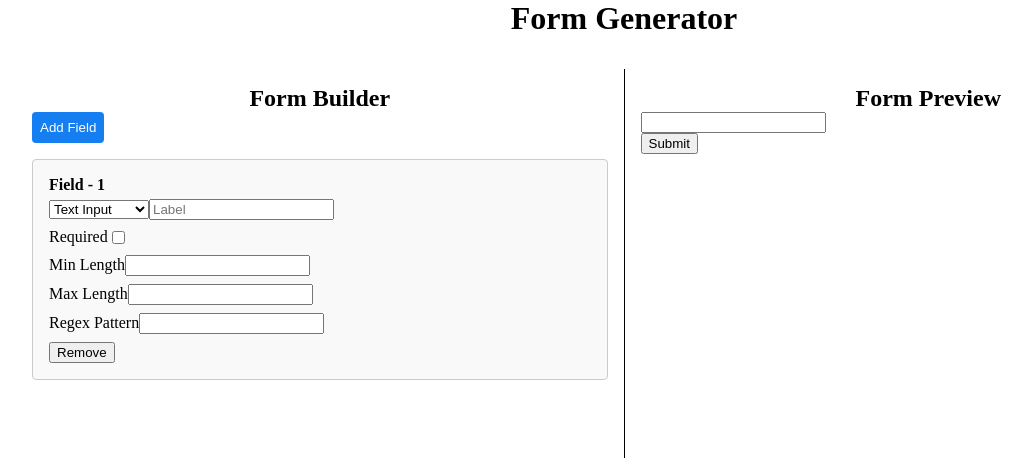
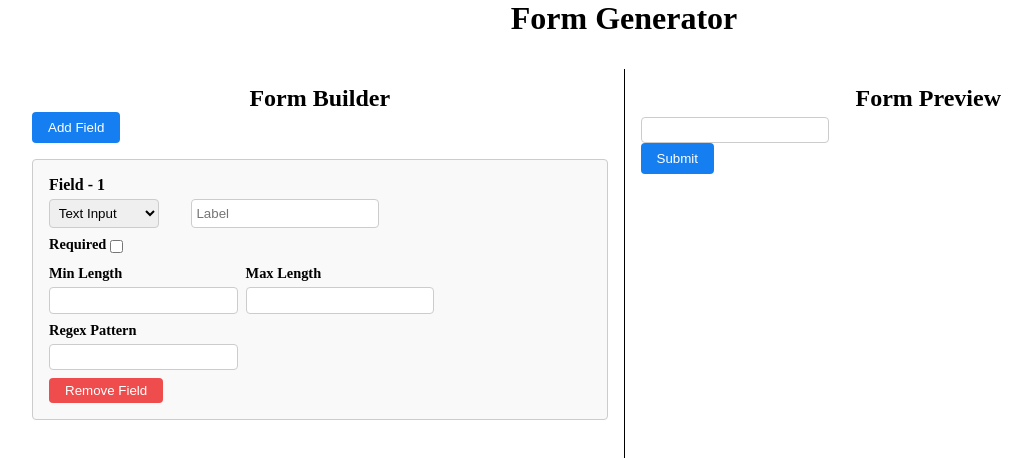
Before and after one commit to Priyanshu-24/react-form-generator, a React (Vite) app: page / in a window 1280 px wide. Both pictures are taken after a click on the button "Add Field". Shown: the top 458 px of the page, without its empty margins (16-1047 px from the left). Built offline with nearby package versions, Linux system fonts and the light colour scheme.

Commit message:
styling done for form builder

```diff
--- a/src/components/FormBuilder/FormFieldConfig.jsx
+++ b/src/components/FormBuilder/FormFieldConfig.jsx
@@ -25,6 +25,7 @@ const FormFieldConfig = ({ field, onRemove, onUpdate, index }) => {
   return (
     <div className="field-config-container">
       <div className="field-config-label">Field - {index + 1}</div>
+      <div className="field-config-option-container">
         <select value={field?.type} onChange={handleTypeChange}>
           {fieldTypes.map((type) => (
             <option key={type.value} value={type.value}>
@@ -38,12 +39,15 @@ const FormFieldConfig = ({ field, onRemove, onUpdate, index }) => {
           onChange={handleLabelChange}
           placeholder="Label"
         />
+      </div>
       <FormValidation
         type={field?.type}
         validation={field?.validation}
         onChange={handleValidationChange}
       />
-      <button onClick={onRemove}>Remove</button>
+      <button className="remove-field-btn" onClick={onRemove}>
+        Remove Field
+      </button>
     </div>
   );
 };
--- a/src/components/FormBuilder/FormValidation.jsx
+++ b/src/components/FormBuilder/FormValidation.jsx
@@ -40,7 +40,7 @@ const FormValidation = ({ validation, onChange, type }) => {
         />
       </div>
       {(type === FIELD_VALUES?.TEXT || type === FIELD_VALUES?.TEXTAREA) && (
-        <>
+        <div className="min-max-container">
           <div>
             <label>Min Length</label>
             <input
@@ -66,7 +66,7 @@ const FormValidation = ({ validation, onChange, type }) => {
               onChange={handlePatternChange}
             />
           </div>
-        </>
+        </div>
       )}
     </div>
   );
--- a/src/components/FormPreview/FormPreview.jsx
+++ b/src/components/FormPreview/FormPreview.jsx
@@ -70,7 +70,11 @@ const FormPreview = () => {
             )}
           </div>
         ))}
-        <button type="submit">Submit</button>
+        {fields?.length > 0 && (
+          <button className="submit-btn" type="submit">
+            Submit
+          </button>
+        )}
       </form>
     </div>
   );
--- a/src/index.css
+++ b/src/index.css
@@ -27,11 +27,13 @@ h2 {
   border-right: 1px solid #000000;
 }
 
-.add-field-btn {
+.add-field-btn,
+.submit-btn,
+.remove-field-btn {
   background-color: #157ff1;
   color: #fff;
   border: none;
-  padding: 0.5rem;
+  padding: 0.5rem 1rem;
   border-radius: 4px;
   cursor: pointer;
 }
@@ -59,4 +61,39 @@ h2 {
 
 .validation-box {
   display: flex;
+  align-items: center;
 }
+
+.field-config-option-container {
+  display: flex;
+  column-gap: 2rem;
+  row-gap: 1rem;
+  flex-wrap: wrap;
+}
+
+input,
+select,
+textarea {
+  padding: 0.3rem;
+  border-radius: 4px;
+  border: 1px solid #ccc;
+}
+
+label {
+  font-size: 0.9rem;
+  font-weight: 600;
+  display: block;
+  margin-bottom: 0.3rem;
+}
+
+.min-max-container {
+  display: flex;
+  column-gap: 0.5rem;
+  row-gap: 0.5rem;
+  flex-wrap: wrap;
+}
+
+.remove-field-btn {
+  background-color: rgb(239, 77, 77);
+  padding: 0.3rem 1rem;
+}
```
Lines whose indentation alone changed are shown as unchanged.
